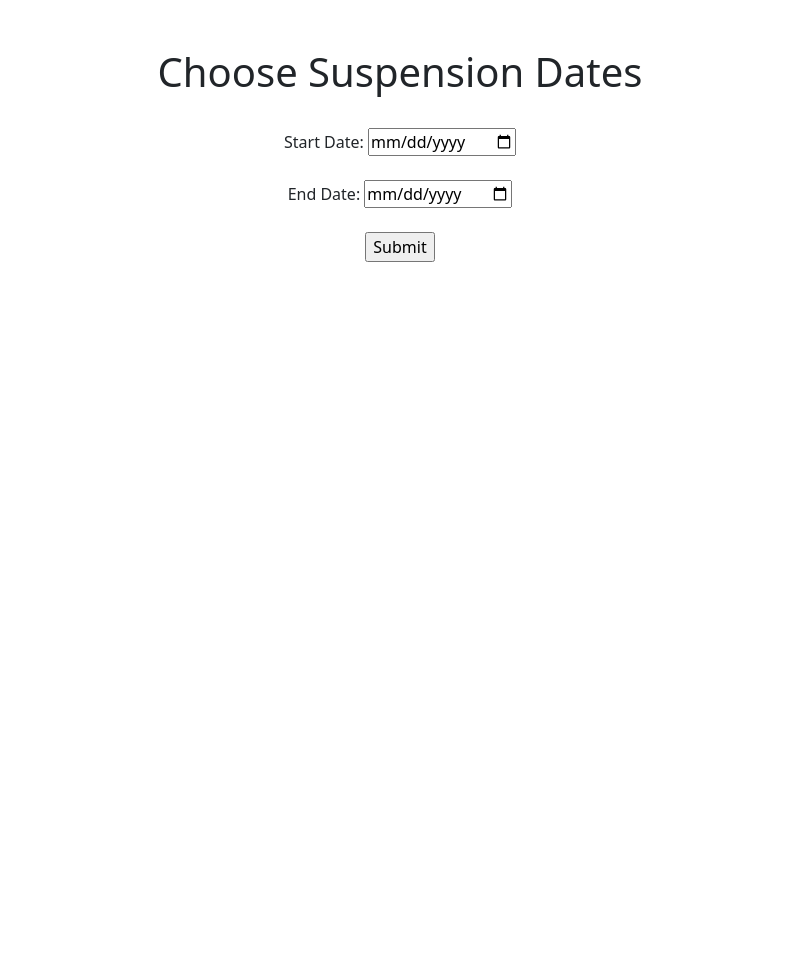
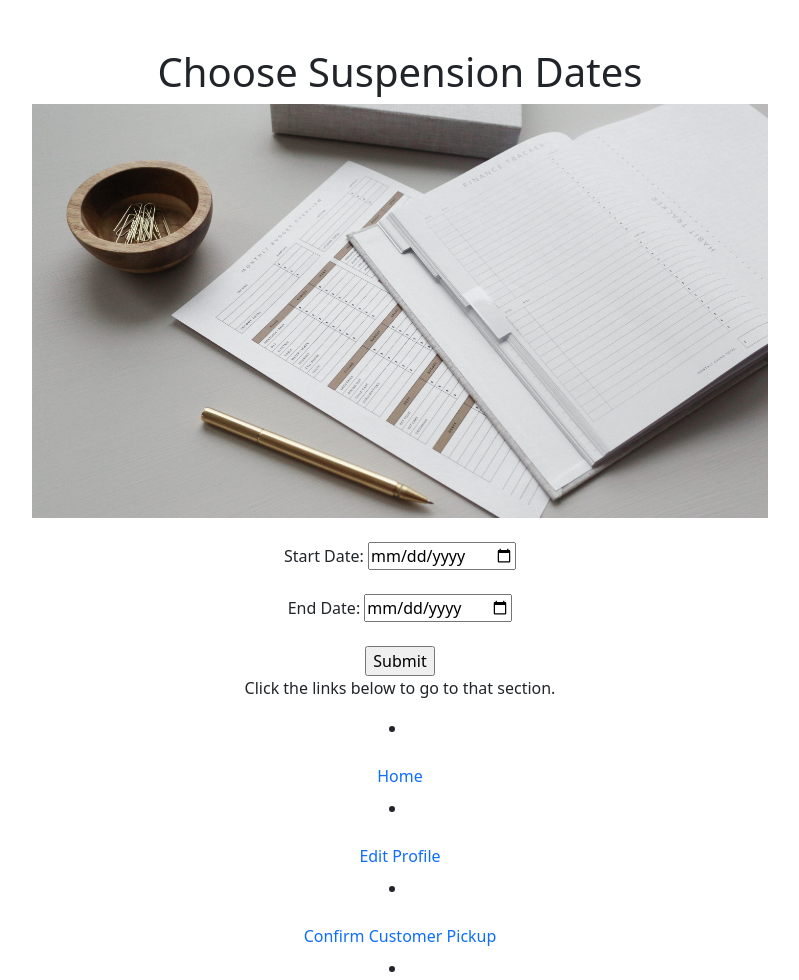
Before and after one commit to lottguthrie/Trash-Collector, a Django app: template trash_collector/customers/templates/customers/suspend.html in a window 1280 px wide. Shown: the whole page, without its empty margins (240-1039 px from the left). Before the commit the page ends 262 px from the top, so only its background shows below. Run offline with Django 3.2, Linux system fonts and the light colour scheme; the template is opened without the code that fills it, so the values that code supplies are empty.

Commit message:
Initial commit of 10/28/2021. Added styling to all pages.

```diff
--- a/trash_collector/customers/templates/customers/index.html
+++ b/trash_collector/customers/templates/customers/index.html
@@ -17,6 +17,9 @@
         {% if logged_in_customer.one_time_pickup %}
           You have an extra pickup scheduled for {{ logged_in_customer.one_time_pickup }}
         {% endif %}
+        <div class="mx-auto bg-info text-white text-center"><Centered</div>
+        {% load static %}<img class="img-fluid" src="/static/image/trash_truck.jpg" alt="Trash truck">
+      </div>
         <br />
         <br />
         {% if today > logged_in_customer.suspend_start and today < logged_in_customer.suspend_end %}
@@ -28,7 +31,4 @@
     <a href="{% url 'login' %}">Log In</a>
     <a href="{% url 'accounts:register' %}">Sign Up</a>
   {% endif %}
-  <div class="mx-auto bg-info text-white text-center"><Centered</div>
-        {% load static %}<img class="img-fluid" src="/static/image_2/city.jpg" alt="city photo">
-      </div>
 {% endblock %}
--- a/trash_collector/customers/templates/customers/suspend.html
+++ b/trash_collector/customers/templates/customers/suspend.html
@@ -5,6 +5,9 @@
 {% block header %} Choose Suspension Dates {% endblock %}
 
 {% block content %}
+<div class="mx-auto bg-info text-white text-center"><Centered</div>
+        {% load static %}<img class="img-fluid" src="/static/image/account.jpg" alt="Account">
+      </div>
 <br />
 <form action="{% url 'customers:suspend' %}" method="post">
     {% csrf_token %}
@@ -16,5 +19,17 @@
     <br />
     <input type="submit" value="Submit">
 </form>
+<p>Click the links below to go to that section.</p>
 
+<li class="nav-item">
+<a class="nav-link active">
+<a class="nav-item nav-link" href="{% url 'employees:index' %}">Home</a>
+<li class="nav-item">
+<a class="nav-link active">
+<a class="nav-item nav-link" href="{% url 'employees:edit_profile' %}">Edit Profile</a>
+<li class="nav-item">
+<a class="nav-link active">
+<a class="nav-item nav-link" href="{% url 'employees:confirm' %}">Confirm Customer Pickup</a>
+<li class="nav-item">
+</li>
 {% endblock %}
--- a/trash_collector/employees/templates/employees/confirm.html
+++ b/trash_collector/employees/templates/employees/confirm.html
@@ -47,6 +47,11 @@
         <form action='actionUrl' method='GET'>
         <a href="{% url 'employees:confirm' %}">Confirm</a>
         </form>
+        <div class="form-check">
+            <div class="float-center"></div>
+            <input class="form-check-input" type="checkbox" id="check1" name="option1" value="something" checked>
+            <label class="form-check-label">Option 1</label>
+          </div>
     </button>
     <button type="button" class="btn btn-danger">
         <a href="{% url 'employees:index' %}">Do Not Confirm</a>
--- a/trash_collector/employees/templates/employees/employee_base.html
+++ b/trash_collector/employees/templates/employees/employee_base.html
@@ -3,6 +3,6 @@
 {% block navbar %}
     <a class="nav-item nav-link" href="{% url 'employees:index' %}">Home</a>
     <a class="nav-item nav-link" href="{% url 'employees:edit_profile' %}">Edit Profile</a>
-    <a class="nav-item nav-link" href="{% url 'employees:confirm' %}">Edit Customer Profile</a>
+    <a class="nav-item nav-link" href="{% url 'employees:confirm' %}">Confirm</a>
     <a class="nav-item nav-link" href="{% url 'employees:weekly_pickup' %}">Route Selection</a>
 {% endblock %}
```
Also changed, not shown: trash_collector/customers/templates/customers/create.html (+12 -0 lines), trash_collector/customers/templates/customers/edit_profile.html (+14 -1 lines), trash_collector/customers/templates/customers/one_time.html (+15 -0 lines), trash_collector/static/image/account.jpg (added).
